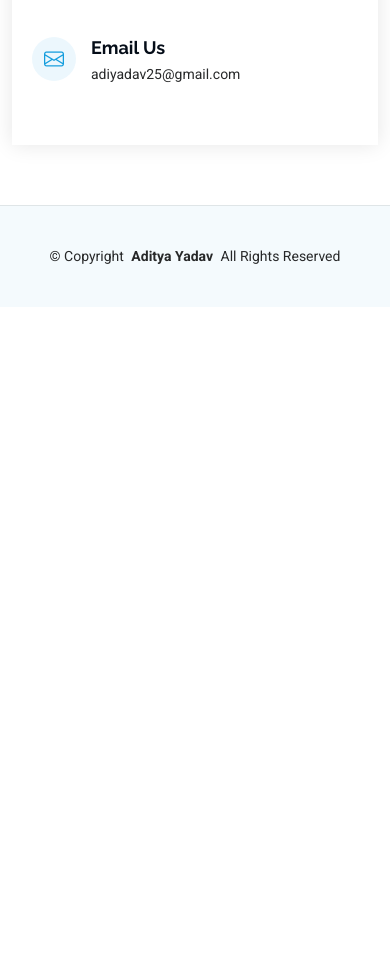
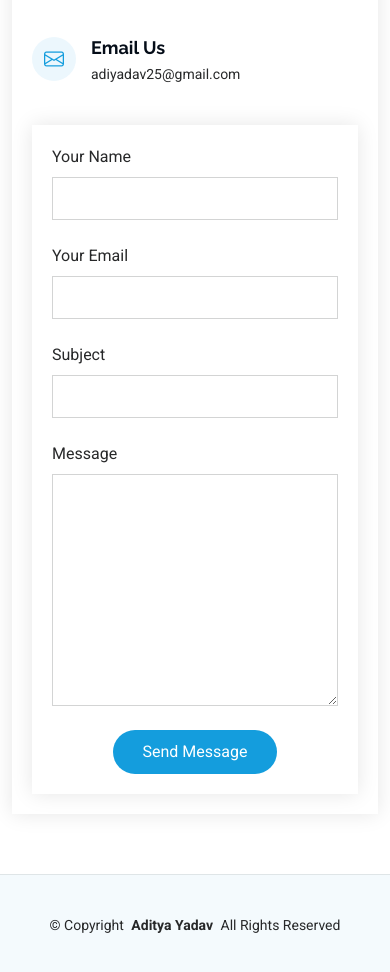
Before and after one commit to adiyadav25/portfolio, a plain HTML site: page index.html in a window 390 px wide. Shown: the part 8861-9833 px from the top of the page. Before the commit the page ends 9168 px from the top, so only its background shows below. Drawn offline with Linux system fonts and the light colour scheme.

Commit message:
Update index.html

```diff
--- a/index.html
+++ b/index.html
@@ -443,9 +443,9 @@
 
       <div class="container" data-aos="fade-up" data-aos-delay="100">
 
-        <div class="row gy-12">
+        <div class="row gy-4">
 
-          <div class="col-lg-12">
+          <div class="col-lg-5">
 
             <div class="info-wrap">
               <div class="info-item d-flex" data-aos="fade-up" data-aos-delay="200">
@@ -471,7 +471,40 @@
                   <p>adiyadav25@gmail.com</p>
                 </div>
               </div><!-- End Info Item -->
+                        <div class="col-lg-7">
+            <form action="forms/contact.php" method="post" class="php-email-form" data-aos="fade-up" data-aos-delay="200">
+              <div class="row gy-4">
 
+                <div class="col-md-6">
+                  <label for="name-field" class="pb-2">Your Name</label>
+                  <input type="text" name="name" id="name-field" class="form-control" required="">
+                </div>
+
+                <div class="col-md-6">
+                  <label for="email-field" class="pb-2">Your Email</label>
+                  <input type="email" class="form-control" name="email" id="email-field" required="">
+                </div>
+
+                <div class="col-md-12">
+                  <label for="subject-field" class="pb-2">Subject</label>
+                  <input type="text" class="form-control" name="subject" id="subject-field" required="">
+                </div>
+
+                <div class="col-md-12">
+                  <label for="message-field" class="pb-2">Message</label>
+                  <textarea class="form-control" name="message" rows="10" id="message-field" required=""></textarea>
+                </div>
+
+                <div class="col-md-12 text-center">
+                  <div class="loading">Loading</div>
+                  <div class="error-message"></div>
+                  <div class="sent-message">Your message has been sent. Thank you!</div>
+
+                  <button type="submit">Send Message</button>
+                </div>
+
+              </div>
+            </form>
              </div>
           </div>
 
```
